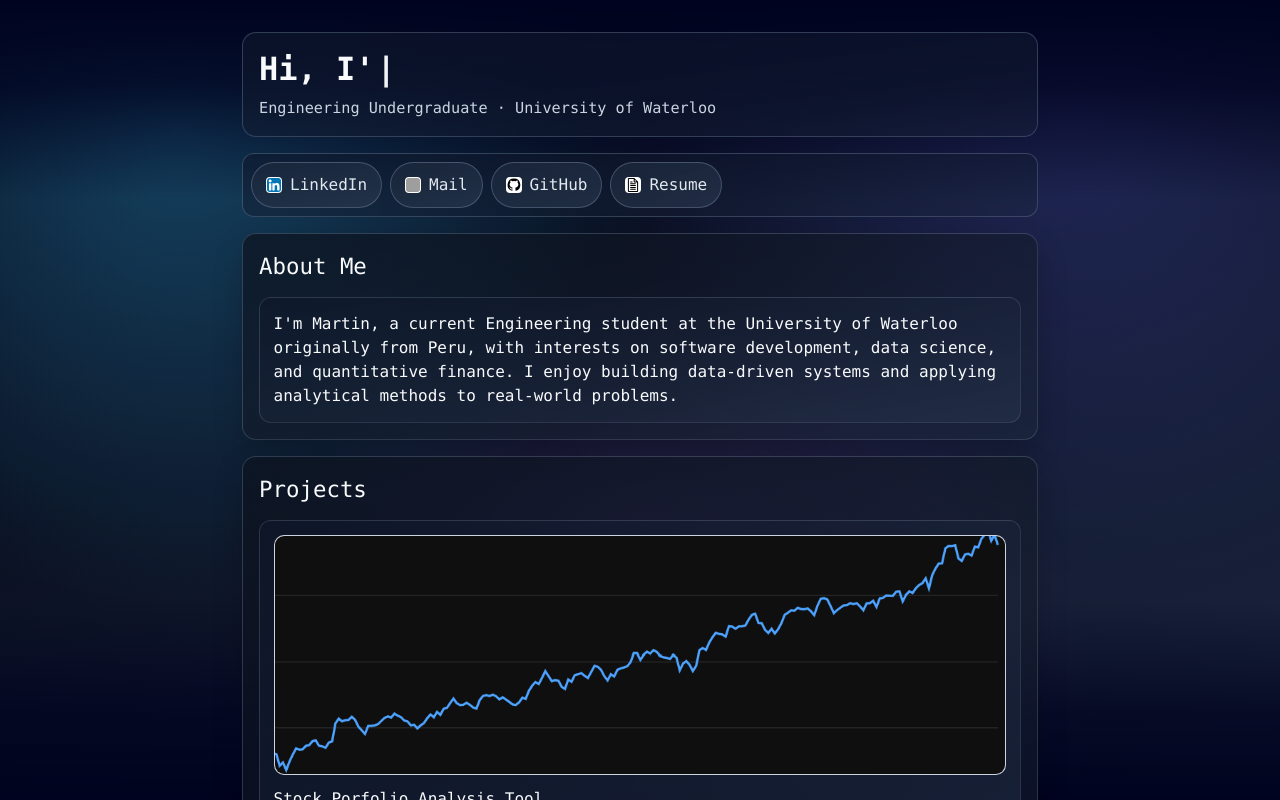
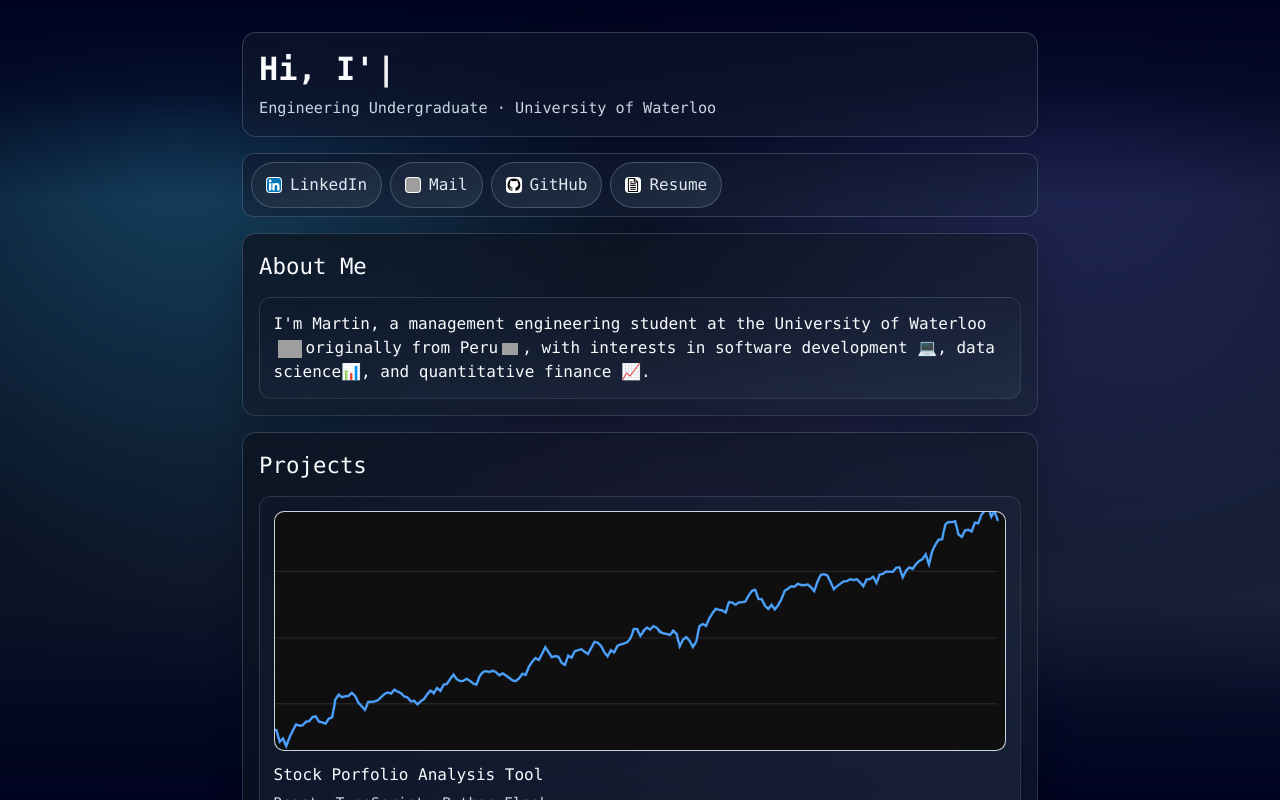
Before and after one commit to Martins26/Martin-Silva-Diaz-Personal-Website, a React (Vite) app: page / in a window 1280 px wide. Shown: the top 800 px of the page. Built offline with nearby package versions, Linux system fonts and the light colour scheme; grey boxes are pictures that could not be loaded.

Commit message:
modified text

```diff
--- a/src/components/AboutMeSection.tsx
+++ b/src/components/AboutMeSection.tsx
@@ -12,10 +12,17 @@ function AboutMeSection() {
       </h2>
       <div className="rounded-xl border border-slate-400/20 bg-gradient-to-br from-slate-900/60 to-slate-700/34 p-4 sm:p-[0.85rem]">
         <p className="m-0 [overflow-wrap:anywhere]">
-          I&apos;m Martin, a current Engineering student at the University of
-          Waterloo originally from Peru, with interests on software development,
-          data science, and quantitative finance. I enjoy building data-driven
-          systems and applying analytical methods to real-world problems.
+          I&apos;m Martin, a management engineering student at the University of
+          Waterloo{/* University of Waterloo icon */}
+          <img
+            src="/logos/uwlogo.png"
+            alt="University of Waterloo"
+            className="inline h-4.5 mx-1"
+          />
+          originally from Peru{/* Peru flag */}
+          <img src="/logos/peru.svg" alt="Peru" className="inline h-3 mx-1" />,
+          with interests in software development 💻, data science📊, and
+          quantitative finance 📈.
         </p>
       </div>
     </section>
```
